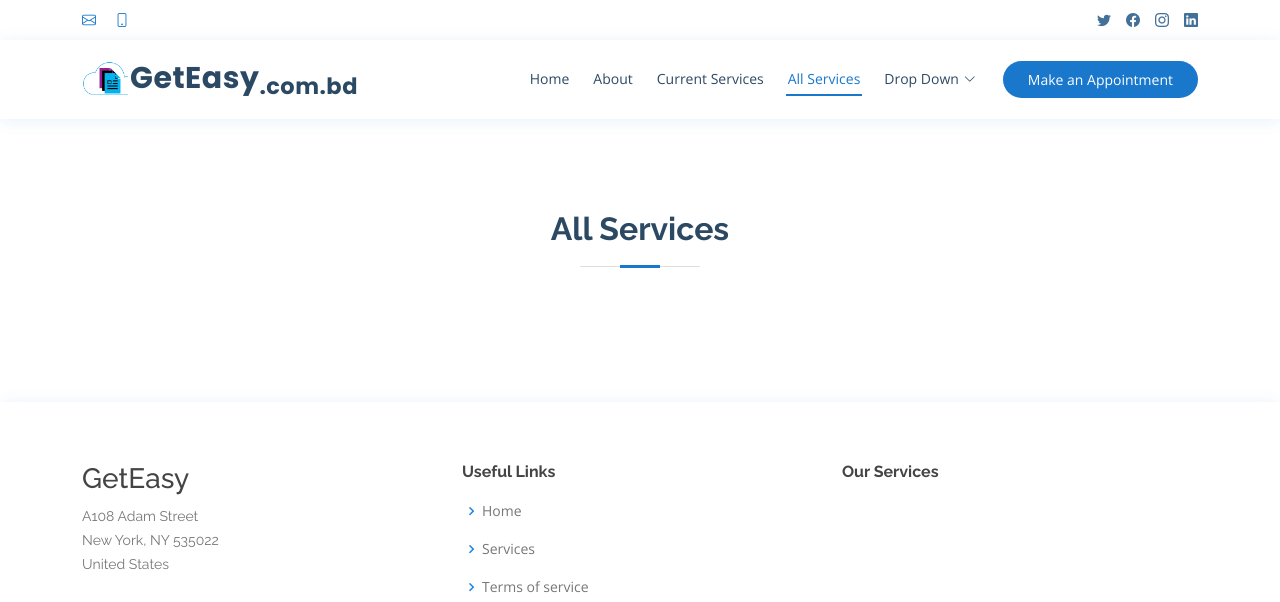
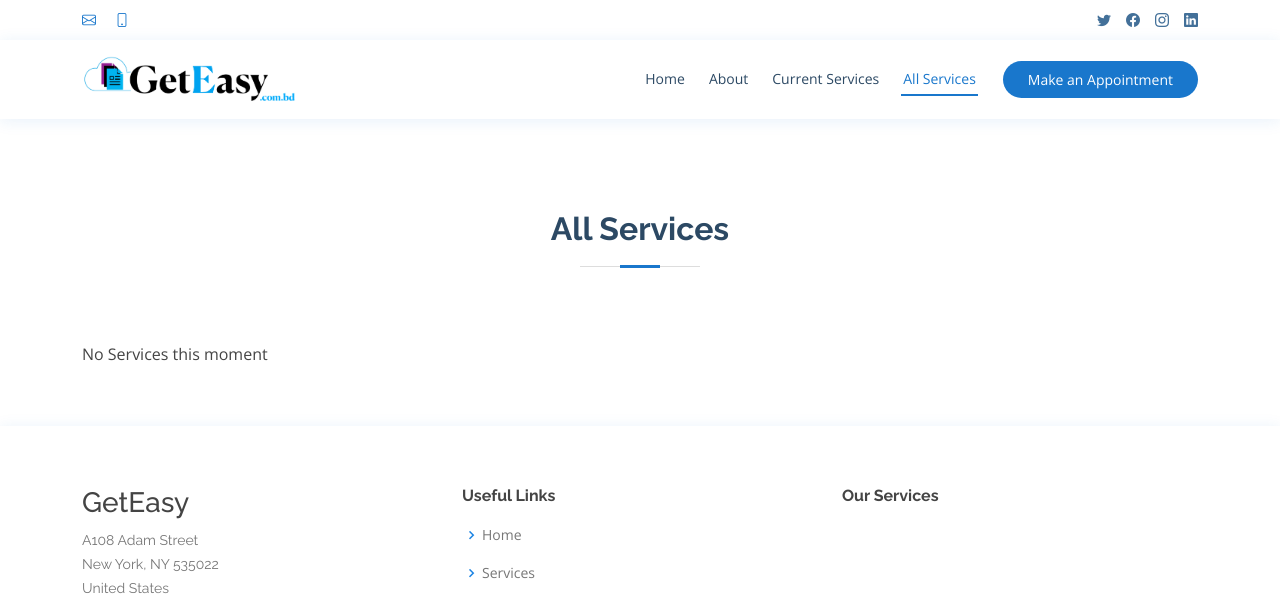
Before and after one commit to Sharif-00112/GetEasy-Web, a Django app: page /all_services/ in a window 1280 px wide. Shown: the top 602 px of the page. Run offline with Django 3.2, Linux system fonts and the light colour scheme; data that the repository does not hold is empty; some libraries are stand-ins or nearby versions.

Commit message:
changed home

```diff
--- a/GetEasyApp/templates/all_services.html
+++ b/GetEasyApp/templates/all_services.html
@@ -7,26 +7,32 @@
                 <h2 style="margin-top: 150px;"> All Services</h2>
                 <p style="color:white">Here are few services</p>
             </div>
-            <div class="row">
+            <div class="row justify-content-center">
+                {% if services_all %}
                     {% for service in services_all %}
-                    <div class="col-lg-4 col-md-6 d-flex align-items-stretch">
-                        <div class="icon-box">
+                        <div class="col-4 mt-3 mb-3">
+                            <div class="card shadow text-center">
                                 <a href="{% url 'service_details' service.id %}">
-                                <img style="height: 300px; width: 300px; object-fit: contain;margin-top:-54px;"
+                                    <img class="mt-2" style="height: 300px; width: 300px; object-fit: contain;"
                                          src="/media/{{ service.image }}">
                                 </a>
-                            <br>
-                            <h4><a href="{% url 'service_details' service.id %}">{{ service.title }}</a></h4>
-                            <p>{% autoescape off %}
-                                {{ service.short_desc|truncatechars:100 }}{% endautoescape %}</p>
-                            <p style="margin-bottom:6px;">
-                                <a href="{% url 'getservice' service.id %}" class="btn btn-dark mt-4"
-                                   style="background: #0f5132">Get this
+                                <div class="card-body">
+                                    <h5 class="card-title"><a
+                                            href="{% url 'service_details' service.id %}">{{ service.title }}</a></h5>
+                                    <p class="card-text">
+                                        {% autoescape off %}
+                                            {{ service.short_desc|truncatechars:100 }}{% endautoescape %}
+                                    </p>
+                                    <a href="{% url 'getservice' service.id %}" class="btn btn-outline-primary mt-4"
+                                       >Get this
                                         Service</a>
-                            </p>
+                                </div>
                             </div>
                         </div>
                     {% endfor %}
+                {% else %}
+                    <div>No Services this moment</div>
+                {% endif %}
             </div>
         </div>
     </section><!-- End Services Section -->
--- a/GetEasyApp/templates/getservicesclient.html
+++ b/GetEasyApp/templates/getservicesclient.html
@@ -23,7 +23,7 @@
                 {% endif %}
             </div>
 
-            <form action="." method="post" role="form" class="php-email-form">
+            <form action="." method="post" role="form">
                 {% csrf_token %}
                 <div class="row">
                     <div class="col-md-4 form-group mt-3 mt-md-0">
@@ -48,7 +48,7 @@
                     <div class="validate"></div>
                 </div>
                 <div class="text-center">
-                    <button type="submit">Make an Appointment</button>
+                    <button type="submit" class="btn btn-primary mt-2">Make an Appointment</button>
                 </div>
             </form>
         </div>
--- a/template/client/base.html
+++ b/template/client/base.html
@@ -5,13 +5,13 @@
     <meta charset="utf-8">
     <meta content="width=device-width, initial-scale=1.0" name="viewport">
 
-    <title>GetEasy Web</title>
+    <title>GetEasy</title>
     <meta content="" name="description">
     <meta content="" name="keywords">
 
     <!-- Favicons -->
-    <link href="assets/img/favicon.png" rel="icon">
-    <link href="assets/img/apple-touch-icon.png" rel="apple-touch-icon">
+    <link href="{% static 'assets/img/ICON.png' %}" rel="icon">
+    <link href="{% static 'assets/img/ICON.png' %}" rel="apple-touch-icon">
         <link href="https://cdn.jsdelivr.net/npm/bootstrap@5.1.3/dist/css/bootstrap.min.css" rel="stylesheet"
               integrity="sha384-1BmE4kWBq78iYhFldvKuhfTAU6auU8tT94WrHftjDbrCEXSU1oBoqyl2QvZ6jIW3" crossorigin="anonymous">
 
--- a/template/client/header.html
+++ b/template/client/header.html
@@ -3,7 +3,7 @@
   <header id="header" class="fixed-top">
     <div class="container d-flex align-items-center">
 
-      <h1 class="logo me-auto"><a href="{% url 'home' %}"><img src="{% static 'assets/img/ICON.png' %}">GetEasy<sub>.com.bd</sub></a></h1>
+      <h1 class="logo me-auto"><a href="{% url 'home' %}"><img src="{% static 'assets/img/Landscape.png' %}"></a></h1>
       <!-- Uncomment below if you prefer to use an image logo -->
       <!-- <a href="index.html" class="logo me-auto"><img src="assets/img/logo.png" alt="" class="img-fluid"></a>-->
 
@@ -13,16 +13,16 @@
           <li><a class="nav-link scrollto" href="{% url 'home' %}#about">About</a></li>
           <li><a class="nav-link scrollto" href="{% url 'home' %}#services">Current Services</a></li>
             <li><a class="nav-link scrollto {% if 'all_services' in request.path %} active {% endif %}" href="{% url 'all_services' %}">All Services</a></li>
-          <li class="dropdown"><a href="#"><span>Drop Down</span> <i class="bi bi-chevron-down"></i></a>
-            <ul>
-              <li><a href="#">Drop Down 1</a></li>
-              <li class="dropdown"><a href="#"><span>Deep Drop Down</span> <i class="bi bi-chevron-right"></i></a>
-                <ul>
-                  <li><a href="#">Deep Drop Down 1</a></li>
-                </ul>
-              </li>
-            </ul>
-          </li>
+{#          <li class="dropdown"><a href="#"><span>Drop Down</span> <i class="bi bi-chevron-down"></i></a>#}
+{#            <ul>#}
+{#              <li><a href="#">Drop Down 1</a></li>#}
+{#              <li class="dropdown"><a href="#"><span>Deep Drop Down</span> <i class="bi bi-chevron-right"></i></a>#}
+{#                <ul>#}
+{#                  <li><a href="#">Deep Drop Down 1</a></li>#}
+{#                </ul>#}
+{#              </li>#}
+{#            </ul>#}
+{#          </li>#}
         </ul>
         <i class="bi bi-list mobile-nav-toggle"></i>
       </nav><!-- .navbar -->
```
Also changed, not shown: GetEasyApp/templates/home.html (+24 -14 lines), statics/assets/img/Landscape.png (added). Lines whose indentation alone changed are shown as unchanged.
